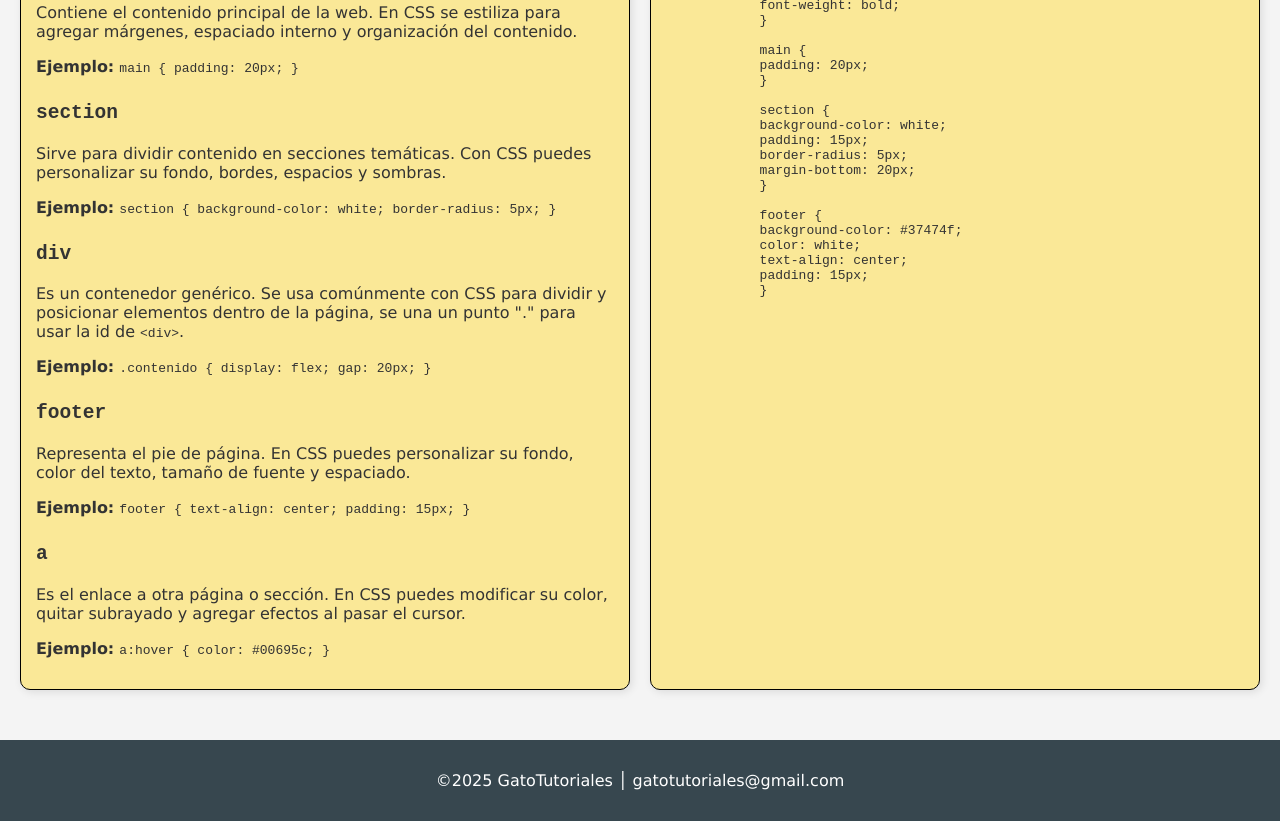
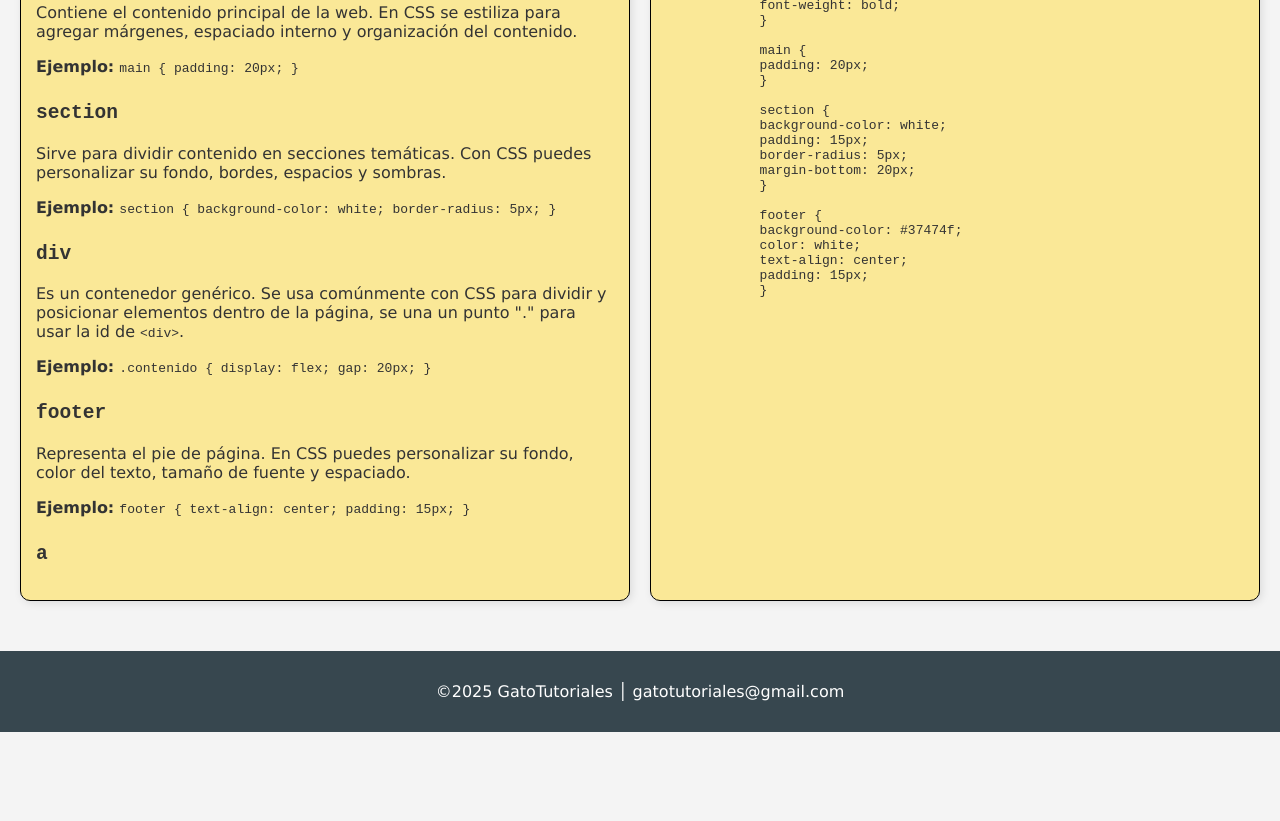
Before and after one commit to Un-mishi/pagina-web, a plain HTML site: page extras.html in a window 1280 px wide. Shown: the part 1314-2135 px from the top of the page. After the commit the page ends 2046 px from the top, so only its background shows below. Drawn offline with Linux system fonts and the light colour scheme.

Commit message:
Update extras.html

```diff
--- a/extras.html
+++ b/extras.html
@@ -73,8 +73,6 @@
         <p>Representa el pie de página. En CSS puedes personalizar su fondo, color del texto, tamaño de fuente y espaciado.</p>
         <p><strong>Ejemplo:</strong> <code>footer { text-align: center; padding: 15px; }</code></p>
         <h2><code>a</code></h2>
-        <p>Es el enlace a otra página o sección. En CSS puedes modificar su color, quitar subrayado y agregar efectos al pasar el cursor.</p>
-        <p><strong>Ejemplo:</strong> <code>a:hover { color: #00695c; }</code></p>
     </section>
     <section class="bloque">
         <h2><center>Código en CSS</center></h2>
```
